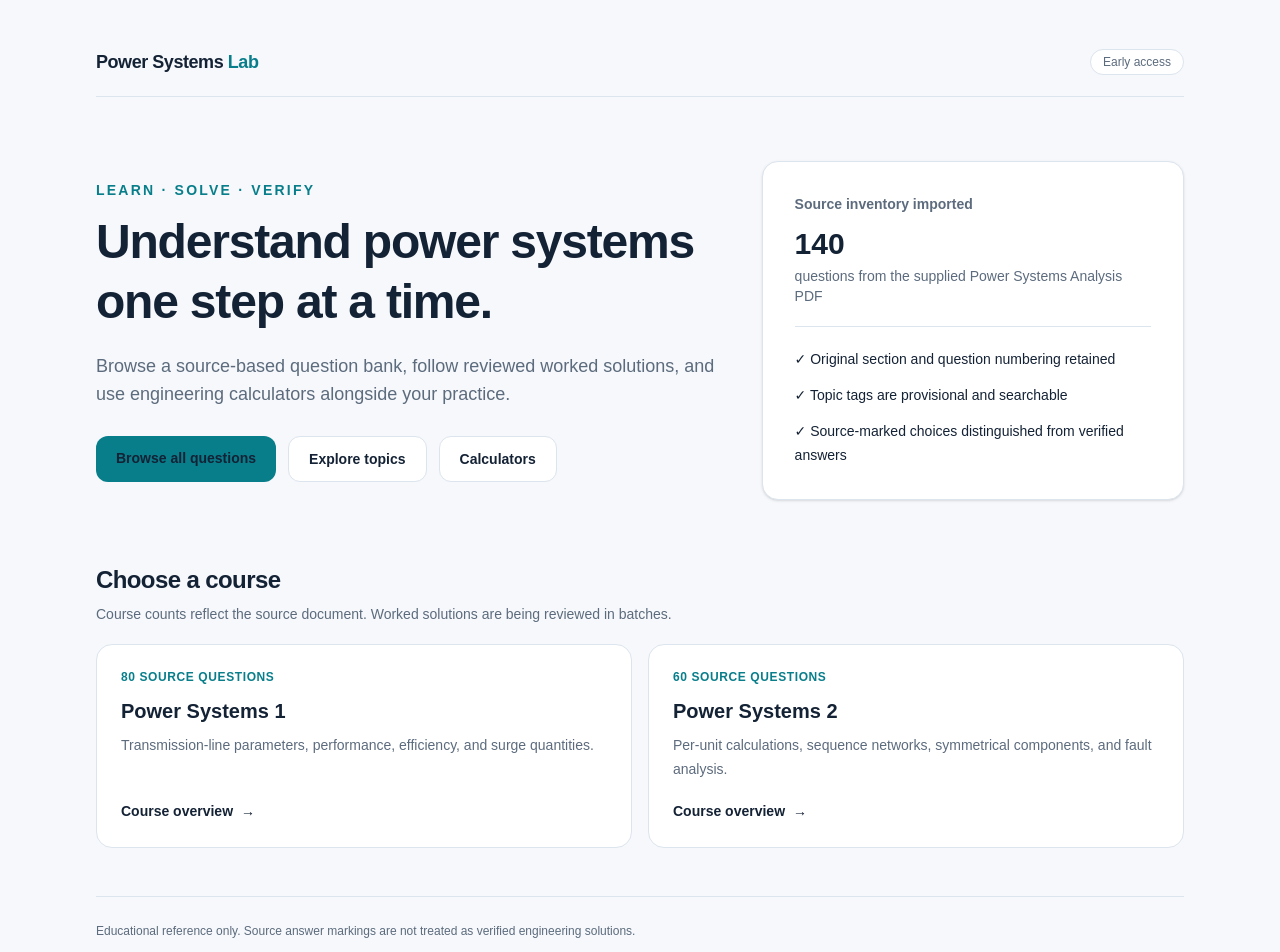
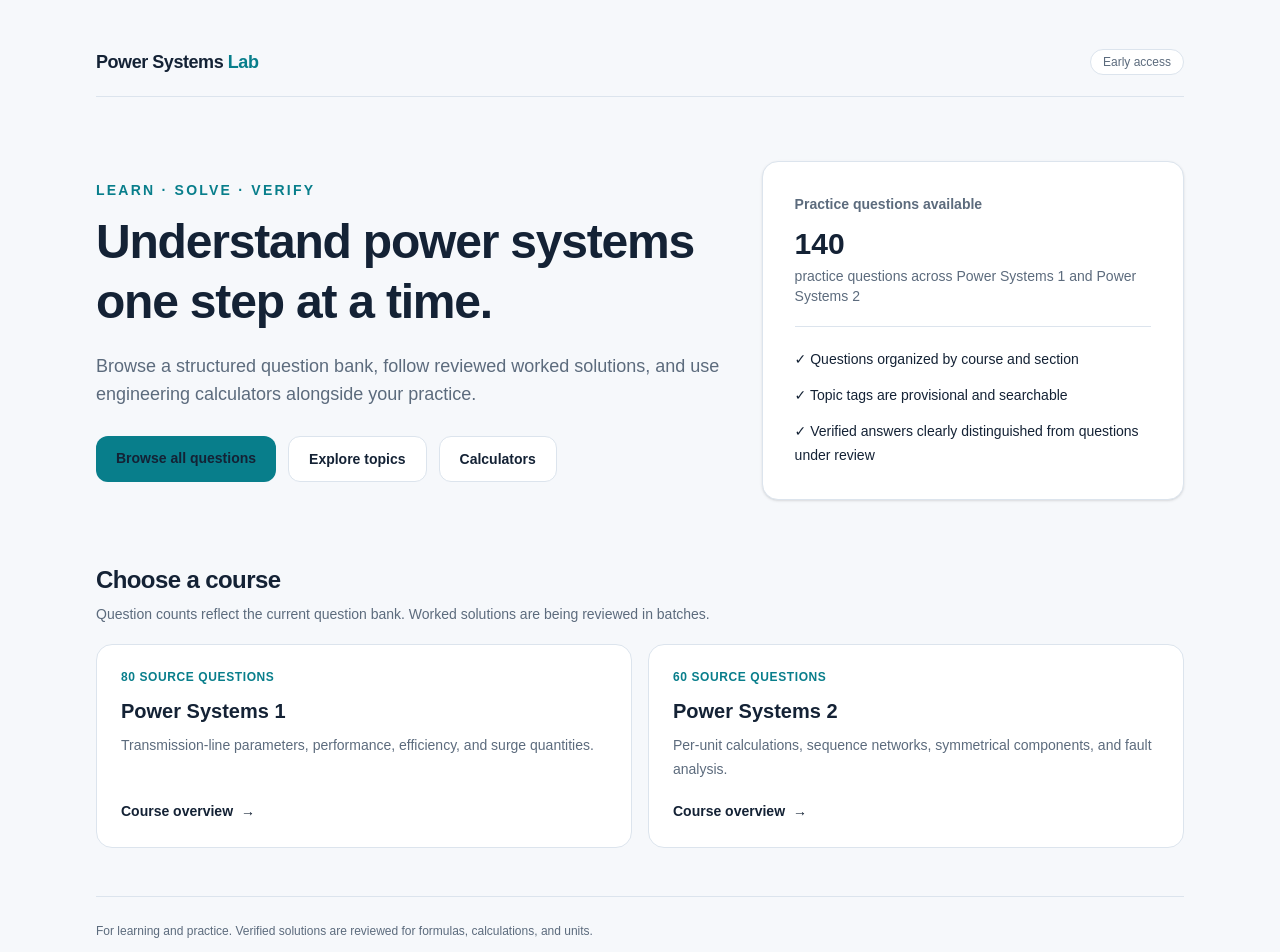
Before and after one commit to valeriovlad13-del/power-systems-lab, a Next.js app: page / in a window 1280 px wide. Shown: the top 952 px of the page. Built offline with nearby package versions, Linux system fonts and the light colour scheme.

Commit message:
Remove source document references from home page

```diff
--- a/app/page.tsx
+++ b/app/page.tsx
@@ -16,7 +16,7 @@ export default function HomePage() {
         <div>
           <p className="mb-3 text-sm font-semibold uppercase tracking-[0.16em] text-[var(--accent)]">Learn · Solve · Verify</p>
           <h1 className="max-w-2xl text-4xl font-bold leading-tight tracking-tight sm:text-5xl">Understand power systems one step at a time.</h1>
-          <p className="mt-5 max-w-2xl text-base leading-7 text-[var(--muted)] sm:text-lg">Browse a source-based question bank, follow reviewed worked solutions, and use engineering calculators alongside your practice.</p>
+          <p className="mt-5 max-w-2xl text-base leading-7 text-[var(--muted)] sm:text-lg">Browse a structured question bank, follow reviewed worked solutions, and use engineering calculators alongside your practice.</p>
           <div className="mt-7 flex flex-wrap gap-3">
             <Link href="/problems" className="rounded-xl bg-[var(--accent)] px-5 py-3 text-sm font-semibold text-white hover:opacity-90">Browse all questions</Link>
             <Link href="/topics" className="rounded-xl border border-[var(--border)] bg-white px-5 py-3 text-sm font-semibold hover:bg-slate-50">Explore topics</Link>
@@ -24,15 +24,15 @@ export default function HomePage() {
           </div>
         </div>
         <aside className="rounded-2xl border border-[var(--border)] bg-white p-6 shadow-sm sm:p-8">
-          <p className="text-sm font-semibold text-[var(--muted)]">Source inventory imported</p>
+          <p className="text-sm font-semibold text-[var(--muted)]">Practice questions available</p>
           <p className="mt-3 text-3xl font-bold">140</p>
-          <p className="mt-1 text-sm text-[var(--muted)]">questions from the supplied Power Systems Analysis PDF</p>
+          <p className="mt-1 text-sm text-[var(--muted)]">practice questions across Power Systems 1 and Power Systems 2</p>
           <div className="my-5 h-px bg-[var(--border)]" />
-          <ul className="space-y-3 text-sm leading-6"><li>✓ Original section and question numbering retained</li><li>✓ Topic tags are provisional and searchable</li><li>✓ Source-marked choices distinguished from verified answers</li></ul>
+          <ul className="space-y-3 text-sm leading-6"><li>✓ Questions organized by course and section</li><li>✓ Topic tags are provisional and searchable</li><li>✓ Verified answers clearly distinguished from questions under review</li></ul>
         </aside>
       </section>
       <section id="courses" className="pb-12">
-        <div className="mb-5"><h2 className="text-2xl font-bold tracking-tight">Choose a course</h2><p className="mt-2 text-sm text-[var(--muted)]">Course counts reflect the source document. Worked solutions are being reviewed in batches.</p></div>
+        <div className="mb-5"><h2 className="text-2xl font-bold tracking-tight">Choose a course</h2><p className="mt-2 text-sm text-[var(--muted)]">Question counts reflect the current question bank. Worked solutions are being reviewed in batches.</p></div>
         <div className="grid gap-4 md:grid-cols-2">
           {courses.map((course) => <article key={course.id} className="rounded-2xl border border-[var(--border)] bg-white p-6 transition hover:-translate-y-0.5 hover:shadow-sm">
             <p className="text-xs font-semibold uppercase tracking-wider text-[var(--accent)]">{course.count}</p><h3 className="mt-3 text-xl font-bold">{course.title}</h3>
@@ -41,7 +41,7 @@ export default function HomePage() {
           </article>)}
         </div>
       </section>
-      <footer className="border-t border-[var(--border)] py-6 text-xs leading-5 text-[var(--muted)]">Educational reference only. Source answer markings are not treated as verified engineering solutions.</footer>
+      <footer className="border-t border-[var(--border)] py-6 text-xs leading-5 text-[var(--muted)]">For learning and practice. Verified solutions are reviewed for formulas, calculations, and units.</footer>
     </main>
   );
 }
```
